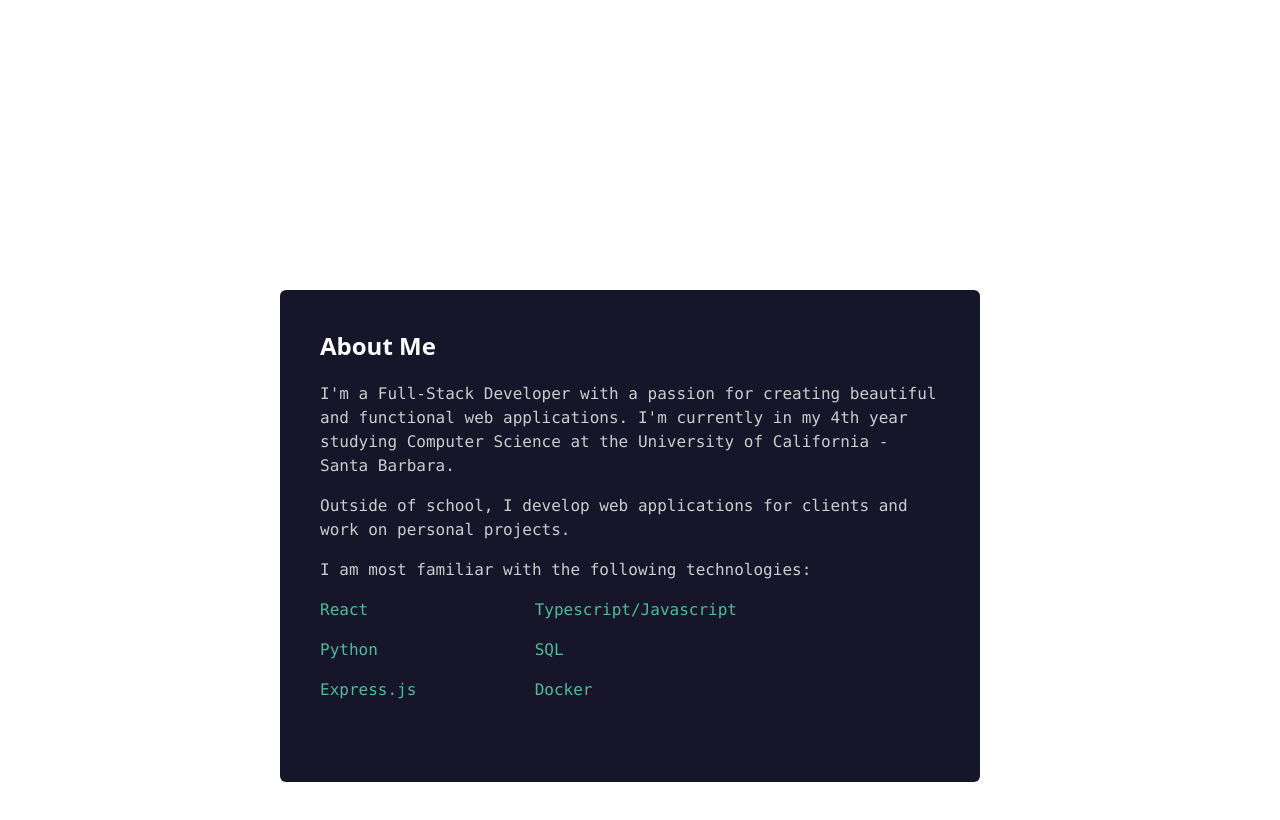
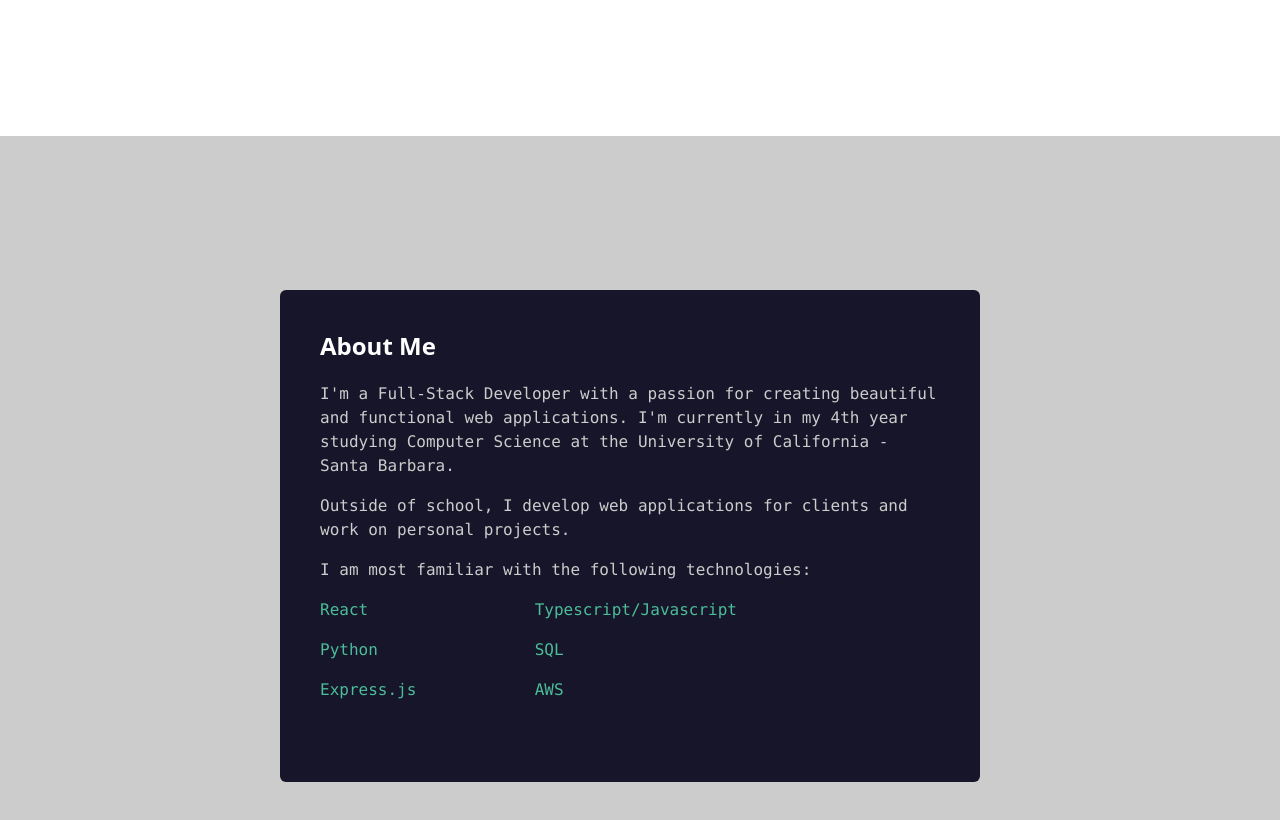
Before and after one commit to heyyysus/dev-portfolio, a Next.js app: page / in a window 1280 px wide. Shown: the part 740-1560 px from the top of the page. Built offline with nearby package versions, Linux system fonts and the light colour scheme.

Commit message:
refactor about section and add smooth transition anchors

```diff
--- /dev/null
+++ b/src/app/_components/aboutSection.tsx
@@ -0,0 +1,41 @@
+'use client';
+import { FC, useEffect, useRef, useState } from 'react';
+
+export interface AboutSectionProps {};
+
+export const AboutSection: FC<AboutSectionProps> =  ({}) => {
+
+    return (
+    <div
+    id = 'about'
+    className='flex flex-row justify-center items-center bg-[#CCCCCC] h-[100vh] w-full'>
+        <div className='flex flex-row justify-center items-center content-center'>
+          <div className='font-sans w-[700px] h-fit p-10 bg-blue-dark rounded-md mr-5 pb-20'>
+            <h1 className='text-2xl font-bold text-white mb-5 animate-fadeInFast'>About Me</h1>
+            <p className='text-base text-grey font-mono animate-fadeIn'>
+              I&apos;m a Full-Stack Developer with a passion for creating
+              beautiful and functional web applications. I&apos;m currently
+              in my 4th year studying Computer Science at the
+              University of California - Santa Barbara.
+            </p>
+            <p className='text-base text-grey font-mono mt-4 animate-fadeIn'>
+              Outside of school, I develop web applications for clients and work on personal projects.
+            </p>
+            <p className='text-base text-grey font-mono mt-4 animate-fadeIn'>
+              I am most familiar with the following technologies:
+            </p>
+            {/** 2 column grid of text elements */}
+            <div className='grid grid-cols-2 gap-4 mt-4 w-4/6 text-green animate-fadeInSlow'>
+              <span className='text-base font-mono'>React</span>
+              <span className='text-base font-mono'>Typescript/Javascript</span>
+              <span className='text-base font-mono'>Python</span>
+              <span className='text-base font-mono'>SQL</span>
+              <span className='text-base font-mono'>Express.js</span>
+              <span className='text-base font-mono'>AWS</span>
+            </div>
+          </div>
+        </div>
+      </div>
+
+    );
+};
--- a/src/app/_components/nav.tsx
+++ b/src/app/_components/nav.tsx
@@ -1,3 +1,4 @@
+'use client';
 // components/Navigation.tsx
 
 import Link from 'next/link';
@@ -7,6 +8,19 @@ import ArticleIcon from '@mui/icons-material/Article';
 import { DownloadBtn } from './downloadBtn';
 
 const Navigation: React.FC = () => {
+
+  const handleLinkClick = (event: any) => {
+    event.preventDefault();
+
+    // Extract the target ID from the clicked link's href attribute
+    const targetId = event.currentTarget.getAttribute("href").slice(1); // Remove the "#" at the beginning
+    const targetElement = document.getElementById(targetId);
+
+    if (targetElement) {
+      targetElement.scrollIntoView({ behavior: "smooth" });
+    }
+  };
+
   return (
     <nav className="bg-blue-dark flex justify-between w-fill px-10 font-mono text-sm">
       <div className='py-7'>
@@ -15,7 +29,7 @@ const Navigation: React.FC = () => {
       <div className=''>
         <ul className="flex">
           <li>
-            <NavItem label='About' href='#' />
+            <NavItem label='About' href='#about' onClick={handleLinkClick} />
           </li>
           <li>
             <NavItem label='Experience' href='#' />
--- a/src/app/_components/navItem.tsx
+++ b/src/app/_components/navItem.tsx
@@ -1,14 +1,21 @@
+'use client';
 import Link from 'next/link';
 import { FC } from 'react';
 
 export interface NavItemProps {
     label: string;
     href: string;
+    onClick?: (event: any) => void;
 };
 
-export const NavItem: FC<NavItemProps> =  ({label, href}) => {
+export const NavItem: FC<NavItemProps> =  ({label, href, onClick}) => {
     return (
-        <Link href={href} className='px-8 py-6 hover:text-white hover:bg-blue-light flex flex-row content-center transition-colors'>
+        <Link
+        href={href}
+        onClick={onClick}
+        className={`px-8 py-6 hover:text-white hover:bg-blue-light flex flex-row content-center transition-all
+                    border-solid hover:border-b-2 border-green`}
+            >
             <span>{label}</span>
         </Link>
     );
--- a/src/app/globals.css
+++ b/src/app/globals.css
@@ -14,6 +14,9 @@
   }
 }
 
+html {
+  scroll-behavior: smooth;
+}
 
 body {
   color: var(--foreground-color);
--- a/src/app/layout.tsx
+++ b/src/app/layout.tsx
@@ -3,7 +3,6 @@ import type { Metadata } from 'next'
 import { Inter } from 'next/font/google'
 import Navigation from './_components/nav'
 
-const inter = Inter({ subsets: ['latin'] })
 
 export const metadata: Metadata = {
   title: 'Create Next App',
@@ -17,7 +16,7 @@ export default function RootLayout({
 }) {
   return (
     <html lang="en">
-      <body className={inter.className}>
+      <body>
         <Navigation />
         {children}
         </body>
--- a/src/app/page.tsx
+++ b/src/app/page.tsx
@@ -1,5 +1,6 @@
 import Image from 'next/image'
 import SlotText from './_components/SlotText'
+import { AboutSection } from './_components/aboutSection'
 
 export default function Home() {
   return (
@@ -29,34 +30,7 @@ export default function Home() {
           </div>
         </div>
       </div>
-      <div className='flex flex-row justify-center items-center bg-white h-[100vh] w-full'>
-        <div className='flex flex-row justify-center items-center content-center'>
-          <div className='font-sans w-[700px] h-fit p-10 bg-blue-dark rounded-md mr-5 pb-20'>
-            <h1 className='text-2xl font-bold text-white mb-5'>About Me</h1>
-            <p className='text-base text-grey font-mono'>
-              I&apos;m a Full-Stack Developer with a passion for creating
-              beautiful and functional web applications. I&apos;m currently
-              in my 4th year studying Computer Science at the
-              University of California - Santa Barbara.
-            </p>
-            <p className='text-base text-grey font-mono mt-4'>
-              Outside of school, I develop web applications for clients and work on personal projects.
-            </p>
-            <p className='text-base text-grey font-mono mt-4'>
-              I am most familiar with the following technologies:
-            </p>
-            {/** 2 column grid of text elements */}
-            <div className='grid grid-cols-2 gap-4 mt-4 w-4/6 text-green'>
-              <span className='text-base font-mono'>React</span>
-              <span className='text-base font-mono'>Typescript/Javascript</span>
-              <span className='text-base font-mono'>Python</span>
-              <span className='text-base font-mono'>SQL</span>
-              <span className='text-base font-mono'>Express.js</span>
-              <span className='text-base font-mono'>Docker</span>
-            </div>
-          </div>
-        </div>
-      </div>
+      <AboutSection />
     </main>
   )
 }
--- a/tailwind.config.ts
+++ b/tailwind.config.ts
@@ -30,7 +30,7 @@ const config: Config = {
           '0%': { opacity: '0' },
           '100%': { opacity: '1' },
         }
-    },
+      },
     },
     delay: { // Add these delays if you don't have them yet
       '100': '100ms',
```
